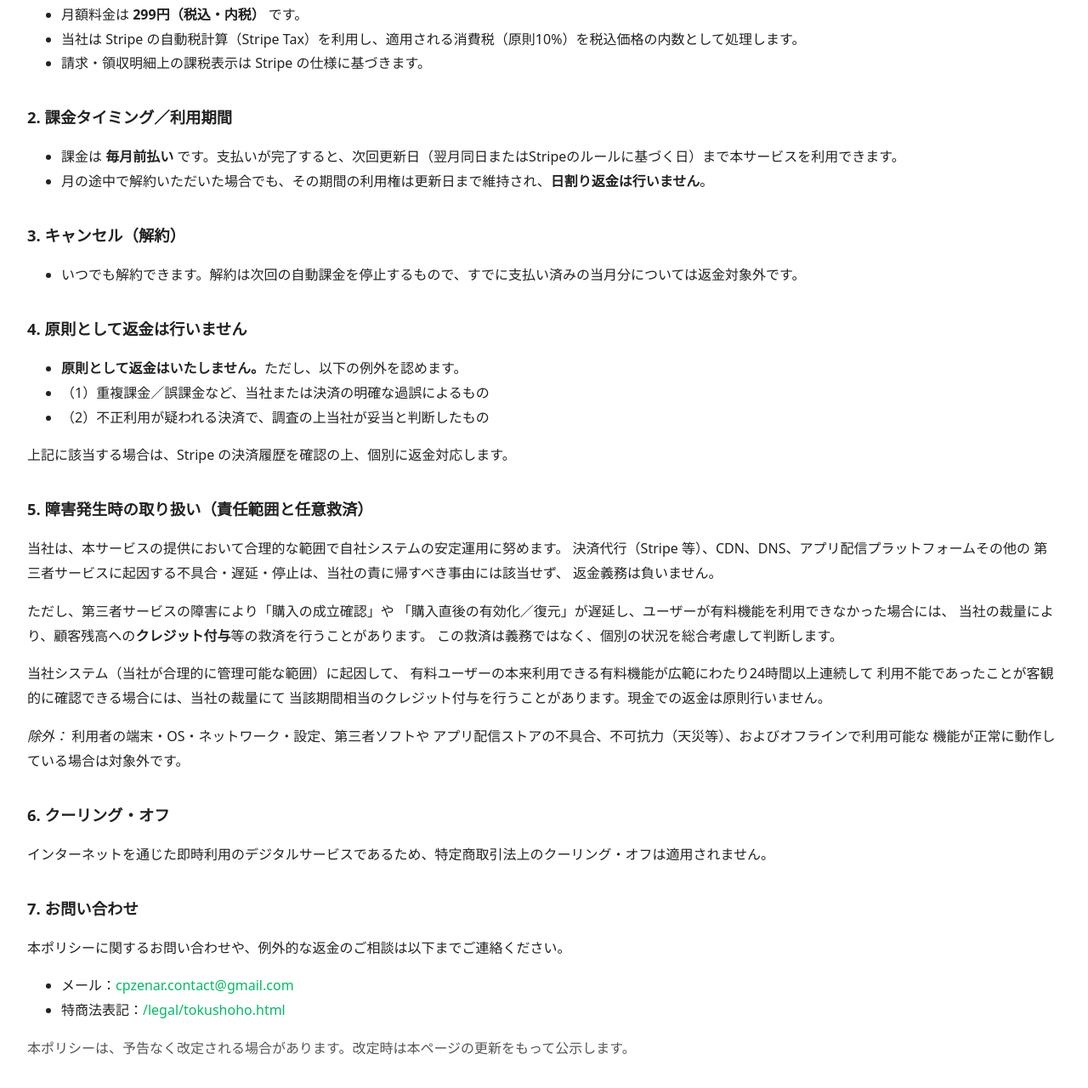
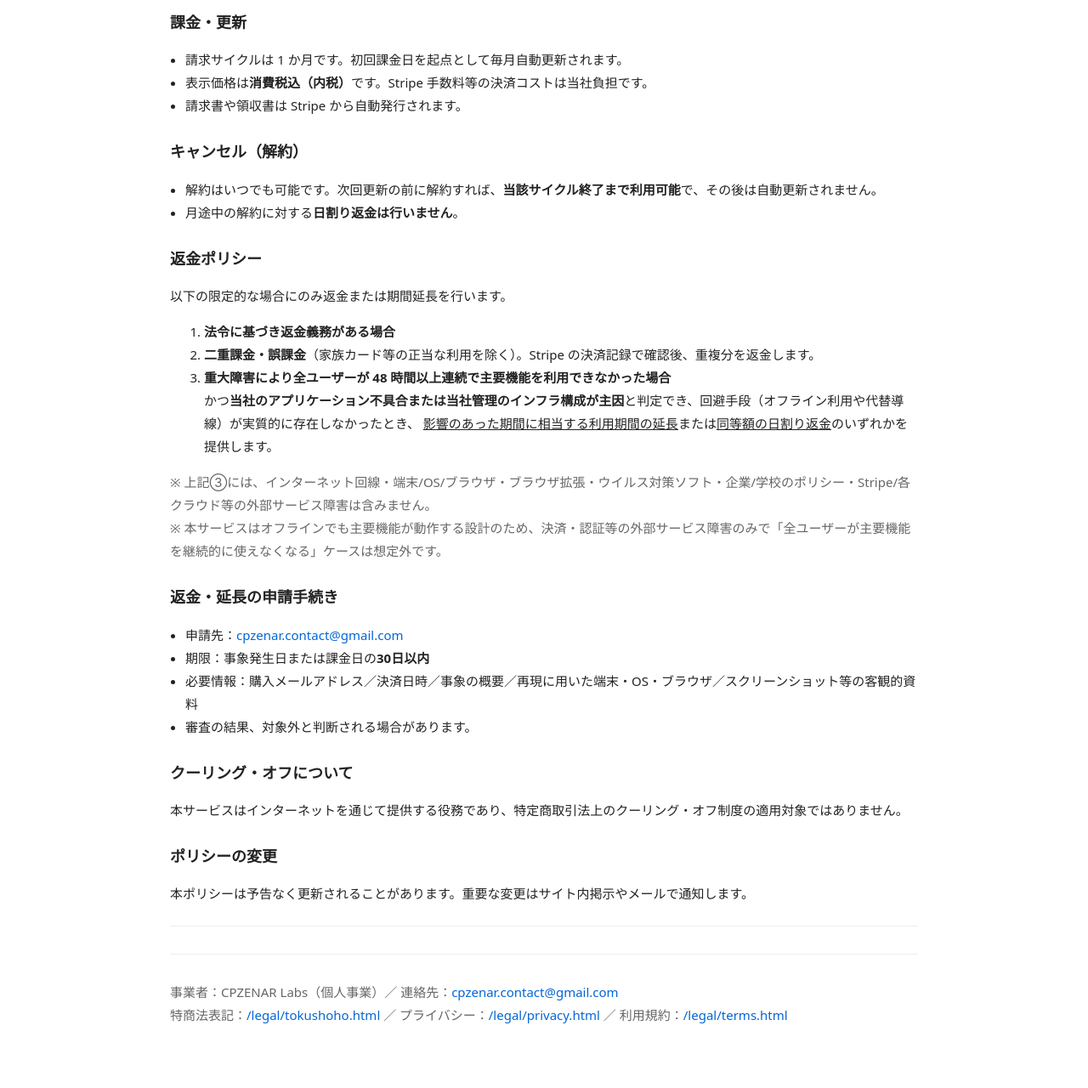
Before and after one commit to unngaiihito/cpzenar-lite, a plain HTML site: page legal/refund.html in a window 1280 px wide. Shown: the part 246-1526 px from the top of the page at 85% size. After the commit the page ends 1493 px from the top, so only its background shows below. Drawn offline with Linux system fonts and the light colour scheme.

Commit message:
Update refund.html

```diff
--- a/legal/refund.html
+++ b/legal/refund.html
@@ -1,72 +1,102 @@
-<!doctype html><meta charset="utf-8">
+<!doctype html>
+<html lang="ja">
+<head>
+<meta charset="utf-8">
+<meta name="viewport" content="width=device-width,initial-scale=1">
 <title>返金・キャンセルポリシー | CPZENAR</title>
 <style>
-  body{font-family:system-ui,-apple-system,"Segoe UI",Roboto,"Noto Sans JP",sans-serif;line-height:1.8;margin:2rem;color:#222}
-  h1{font-size:1.6rem;margin-bottom:1rem}
-  h2{font-size:1.15rem;margin-top:2rem}
-  a{color:#0b6; text-decoration:none}
+body{font:15px/1.8 system-ui,-apple-system,"Segoe UI",Roboto,"Noto Sans JP",sans-serif;margin:0;color:#222}
+.wrap{max-width:880px;margin:0 auto;padding:24px 16px}
+h1{font-size:22px;margin:0 0 16px}
+h2{font-size:18px;margin:24px 0 8px}
+section{margin:18px 0}
+ul{padding-left:1.2em}
+small, .muted{color:#666}
+a{color:#0366d6;text-decoration:none}
 a:hover{text-decoration:underline}
-  .note{color:#555}
+hr{border:none;border-top:1px solid #eee;margin:24px 0}
+footer{margin-top:32px;padding-top:16px;border-top:1px solid #eee;color:#666}
 </style>
+</head>
+<body>
+<div class="wrap">
   <h1>返金・キャンセルポリシー</h1>
-<p class="note">最終更新日：2025-10-06</p>
+  <p class="muted">最終更新日：2025-10-06</p>
 
-<p>本ページは、CPZENAR（以下「本サービス」）の課金・返金・キャンセルに関する方針を定めるものです。</p>
+  <section>
+    <h2>概要</h2>
+    <p>
+      CPZENAR（以下「本サービス」）の有料版は
+      <strong>月額サブスクリプション（内税・¥299/月）</strong>のみを提供します。年払い・買い切りプランはありません。
+      決済は Stripe を通じて行われます。
+    </p>
+  </section>
 
-<h2>1. 料金と課税</h2>
+  <section>
+    <h2>課金・更新</h2>
     <ul>
-  <li>月額料金は <strong>299円（税込・内税）</strong> です。</li>
-  <li>当社は Stripe の自動税計算（Stripe Tax）を利用し、適用される消費税（原則10%）を税込価格の内数として処理します。</li>
-  <li>請求・領収明細上の課税表示は Stripe の仕様に基づきます。</li>
+      <li>請求サイクルは 1 か月です。初回課金日を起点として毎月自動更新されます。</li>
+      <li>表示価格は<strong>消費税込（内税）</strong>です。Stripe 手数料等の決済コストは当社負担です。</li>
+      <li>請求書や領収書は Stripe から自動発行されます。</li>
     </ul>
+  </section>
 
-<h2>2. 課金タイミング／利用期間</h2>
+  <section>
+    <h2>キャンセル（解約）</h2>
     <ul>
-  <li>課金は <strong>毎月前払い</strong> です。支払いが完了すると、次回更新日（翌月同日またはStripeのルールに基づく日）まで本サービスを利用できます。</li>
-  <li>月の途中で解約いただいた場合でも、その期間の利用権は更新日まで維持され、<strong>日割り返金は行いません</strong>。</li>
+      <li>解約はいつでも可能です。次回更新の前に解約すれば、<strong>当該サイクル終了まで利用可能</strong>で、その後は自動更新されません。</li>
+      <li>月途中の解約に対する<strong>日割り返金は行いません</strong>。</li>
     </ul>
+  </section>
 
-<h2>3. キャンセル（解約）</h2>
+  <section>
+    <h2>返金ポリシー</h2>
+    <p>以下の限定的な場合にのみ返金または期間延長を行います。</p>
+    <ol>
+      <li><strong>法令に基づき返金義務がある場合</strong></li>
+      <li><strong>二重課金・誤課金</strong>（家族カード等の正当な利用を除く）。Stripe の決済記録で確認後、重複分を返金します。</li>
+      <li>
+        <strong>重大障害により全ユーザーが 48 時間以上連続で主要機能を利用できなかった場合</strong><br>
+        かつ<strong>当社のアプリケーション不具合または当社管理のインフラ構成が主因</strong>と判定でき、回避手段（オフライン利用や代替導線）が実質的に存在しなかったとき、
+        <u>影響のあった期間に相当する利用期間の延長</u>または<u>同等額の日割り返金</u>のいずれかを提供します。
+      </li>
+    </ol>
+    <p class="muted">
+      ※ 上記③には、インターネット回線・端末/OS/ブラウザ・ブラウザ拡張・ウイルス対策ソフト・企業/学校のポリシー・Stripe/各クラウド等の外部サービス障害は含みません。<br>
+      ※ 本サービスはオフラインでも主要機能が動作する設計のため、決済・認証等の外部サービス障害のみで「全ユーザーが主要機能を継続的に使えなくなる」ケースは想定外です。
+    </p>
+  </section>
+
+  <section>
+    <h2>返金・延長の申請手続き</h2>
     <ul>
-  <li>いつでも解約できます。解約は次回の自動課金を停止するもので、すでに支払い済みの当月分については返金対象外です。</li>
+      <li>申請先：<a href="mailto:cpzenar.contact@gmail.com">cpzenar.contact@gmail.com</a></li>
+      <li>期限：事象発生日または課金日の<strong>30日以内</strong></li>
+      <li>必要情報：購入メールアドレス／決済日時／事象の概要／再現に用いた端末・OS・ブラウザ／スクリーンショット等の客観的資料</li>
+      <li>審査の結果、対象外と判断される場合があります。</li>
     </ul>
+  </section>
 
-<h2>4. 原則として返金は行いません</h2>
-<ul>
-  <li><strong>原則として返金はいたしません。</strong>ただし、以下の例外を認めます。</li>
-  <li>（1）重複課金／誤課金など、当社または決済の明確な過誤によるもの</li>
-  <li>（2）不正利用が疑われる決済で、調査の上当社が妥当と判断したもの</li>
-</ul>
-<p>上記に該当する場合は、Stripe の決済履歴を確認の上、個別に返金対応します。</p>
+  <section>
+    <h2>クーリング・オフについて</h2>
+    <p>本サービスはインターネットを通じて提供する役務であり、特定商取引法上のクーリング・オフ制度の適用対象ではありません。</p>
+  </section>
 
-<h2>5. 障害発生時の取り扱い（責任範囲と任意救済）</h2>
-<p>当社は、本サービスの提供において合理的な範囲で自社システムの安定運用に努めます。
-決済代行（Stripe 等）、CDN、DNS、アプリ配信プラットフォームその他の
-第三者サービスに起因する不具合・遅延・停止は、当社の責に帰すべき事由には該当せず、
-返金義務は負いません。</p>
+  <section>
+    <h2>ポリシーの変更</h2>
+    <p>本ポリシーは予告なく更新されることがあります。重要な変更はサイト内掲示やメールで通知します。</p>
+  </section>
 
-<p>ただし、第三者サービスの障害により「購入の成立確認」や
-「購入直後の有効化／復元」が遅延し、ユーザーが有料機能を利用できなかった場合には、
-当社の裁量により、顧客残高への<strong>クレジット付与</strong>等の救済を行うことがあります。
-この救済は義務ではなく、個別の状況を総合考慮して判断します。</p>
-
-<p>当社システム（当社が合理的に管理可能な範囲）に起因して、
-有料ユーザーの本来利用できる有料機能が広範にわたり24時間以上連続して
-利用不能であったことが客観的に確認できる場合には、当社の裁量にて
-当該期間相当のクレジット付与を行うことがあります。現金での返金は原則行いません。</p>
-
-<p><em>除外：</em> 利用者の端末・OS・ネットワーク・設定、第三者ソフトや
-アプリ配信ストアの不具合、不可抗力（天災等）、およびオフラインで利用可能な
-機能が正常に動作している場合は対象外です。</p>
-
-
-<h2>6. クーリング・オフ</h2>
-<p>インターネットを通じた即時利用のデジタルサービスであるため、特定商取引法上のクーリング・オフは適用されません。</p>
-
-<h2>7. お問い合わせ</h2>
-<p>本ポリシーに関するお問い合わせや、例外的な返金のご相談は以下までご連絡ください。</p>
-<ul>
-  <li>メール：<a href="mailto:cpzenar.contact@gmail.com">cpzenar.contact@gmail.com</a></li>
-  <li>特商法表記：<a href="/legal/tokushoho.html">/legal/tokushoho.html</a></li>
-</ul>
-<p class="note">本ポリシーは、予告なく改定される場合があります。改定時は本ページの更新をもって公示します。</p>
+  <hr>
+  <footer>
+    <p>
+      事業者：CPZENAR Labs（個人事業）／
+      連絡先：<a href="mailto:cpzenar.contact@gmail.com">cpzenar.contact@gmail.com</a><br>
+      特商法表記：<a href="/legal/tokushoho.html">/legal/tokushoho.html</a> ／
+      プライバシー：<a href="/legal/privacy.html">/legal/privacy.html</a> ／
+      利用規約：<a href="/legal/terms.html">/legal/terms.html</a>
+    </p>
+  </footer>
+</div>
+</body>
+</html>
```
Lines whose indentation alone changed are shown as unchanged.
